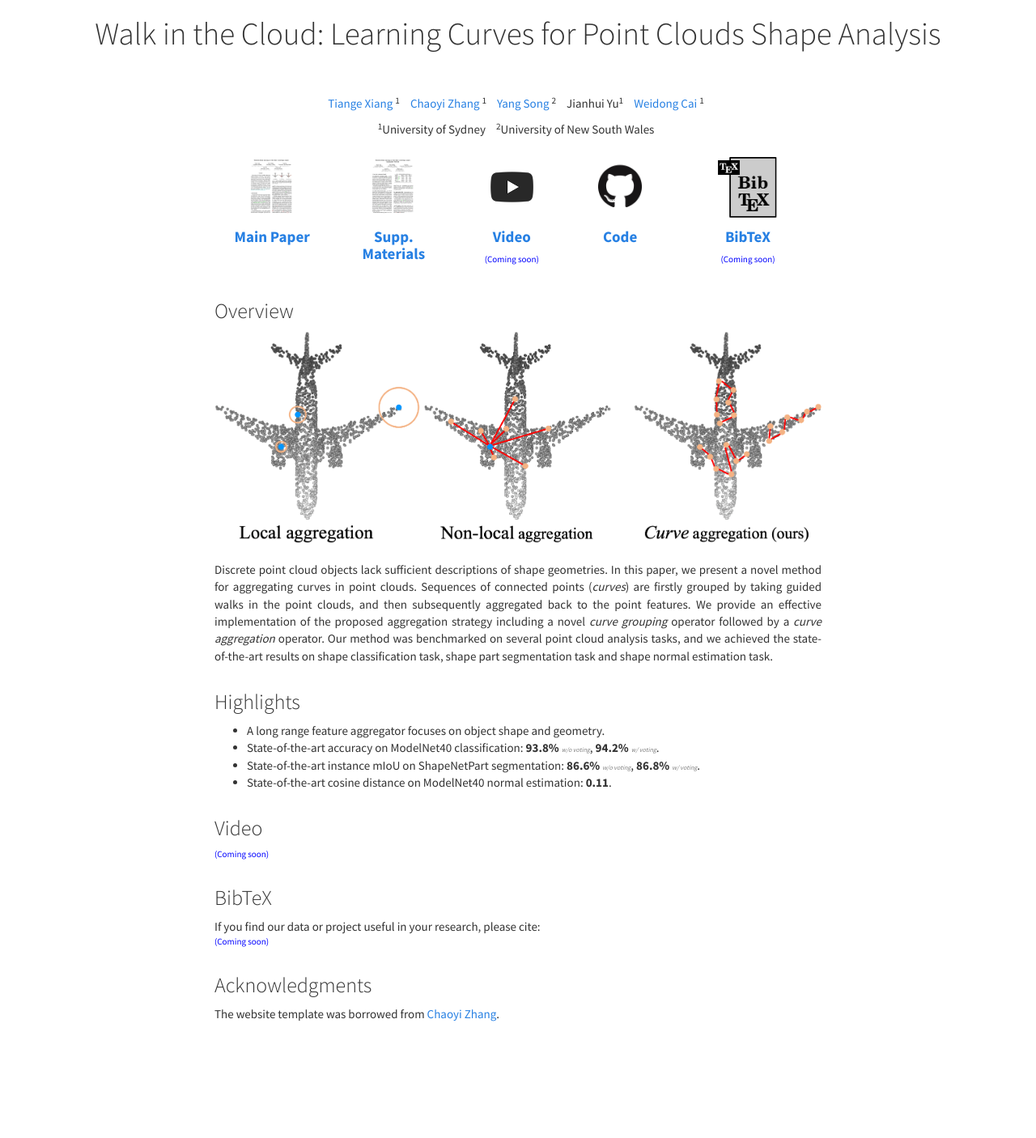
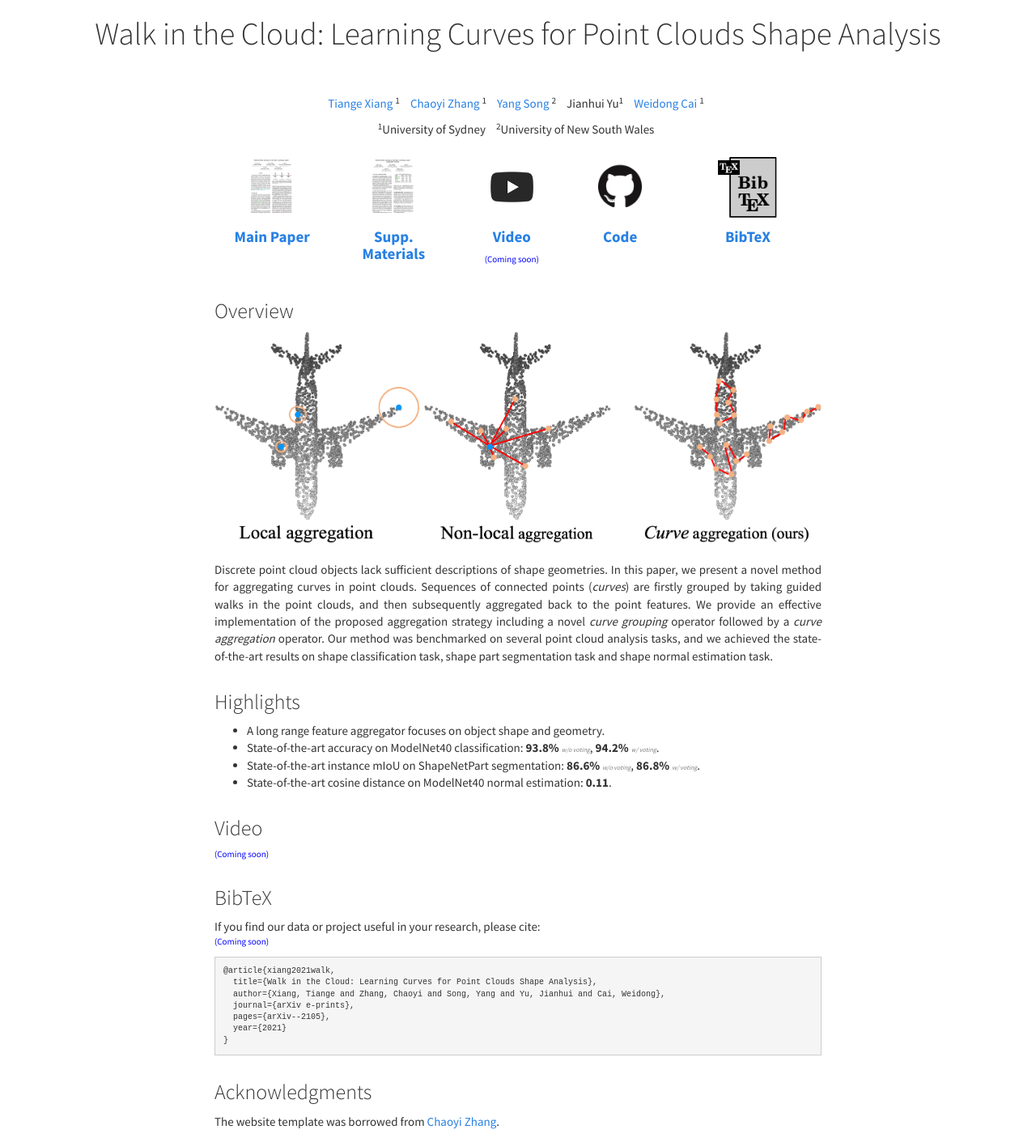
Before and after one commit to curvenet/curvenet.github.io, a plain HTML site: page index.html in a window 1280 px wide. Shown: the whole page at 81% size. Before the commit the page ends 1274 px from the top, so only its background shows below. Drawn offline with Linux system fonts and the light colour scheme; a script that the page names is missing.

Commit message:
Update index.html

```diff
--- a/index.html
+++ b/index.html
@@ -169,7 +169,7 @@
                     <li>
                         <a href="#BibTeX">
                         <img src="./index_files/images/bibtex.jpg" height="80px"><br>
-                            <h4><strong>BibTeX</strong></h4> <p style="color:blue;font-size:11px;">(Coming soon)</p>
+                            <h4><strong>BibTeX</strong></h4>
                         </a>
                     </li>
                 </ul>
@@ -238,13 +238,14 @@
                     BibTeX
                 </h3>
                If you find our data or project useful in your research, please cite:<p style="color:blue;font-size:11px;">(Coming soon)</p>
-                <!-- <pre class="w3-panel w3-leftbar w3-light-grey" style="white-space: pre-wrap; font-family: monospace; font-size: 10px">
-@inproceedings{SGGpoint,
-    title = {Exploiting Edge-Oriented Reasoning for 3D Point-based Scene Graph Analysis},
-    author = {Zhang, Chaoyi and Yu, Jianhui and Song, Yang and Cai, Weidong},
-    booktitle = {IEEE Conference on Computer Vision and Pattern Recognition (CVPR)},
-    year = {2021}
-}</pre> -->
+                <pre class="w3-panel w3-leftbar w3-light-grey" style="white-space: pre-wrap; font-family: monospace; font-size: 10px">
+@article{xiang2021walk,
+  title={Walk in the Cloud: Learning Curves for Point Clouds Shape Analysis},
+  author={Xiang, Tiange and Zhang, Chaoyi and Song, Yang and Yu, Jianhui and Cai, Weidong},
+  journal={arXiv e-prints},
+  pages={arXiv--2105},
+  year={2021}
+}</pre>
             </div>
         </div>
         <div class="row">
```
